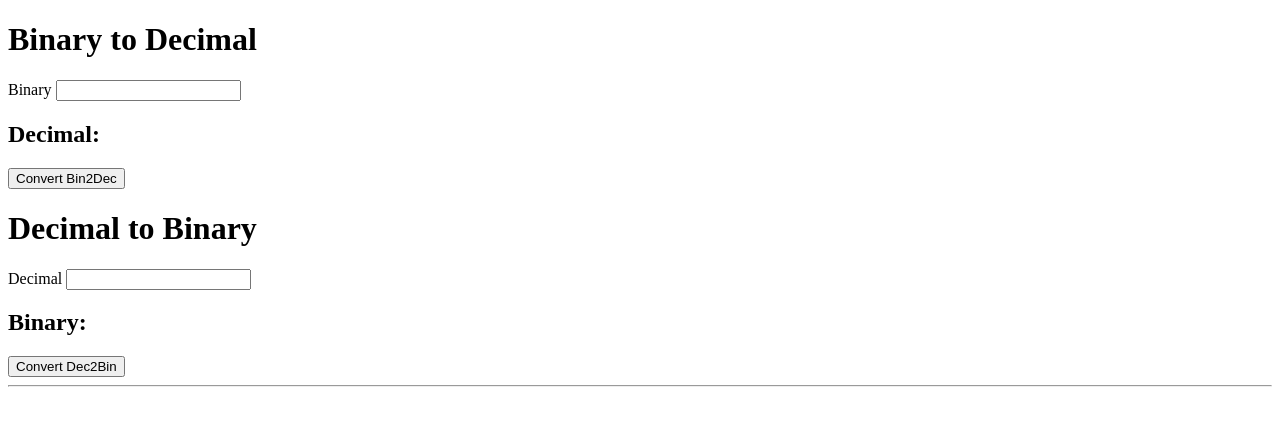
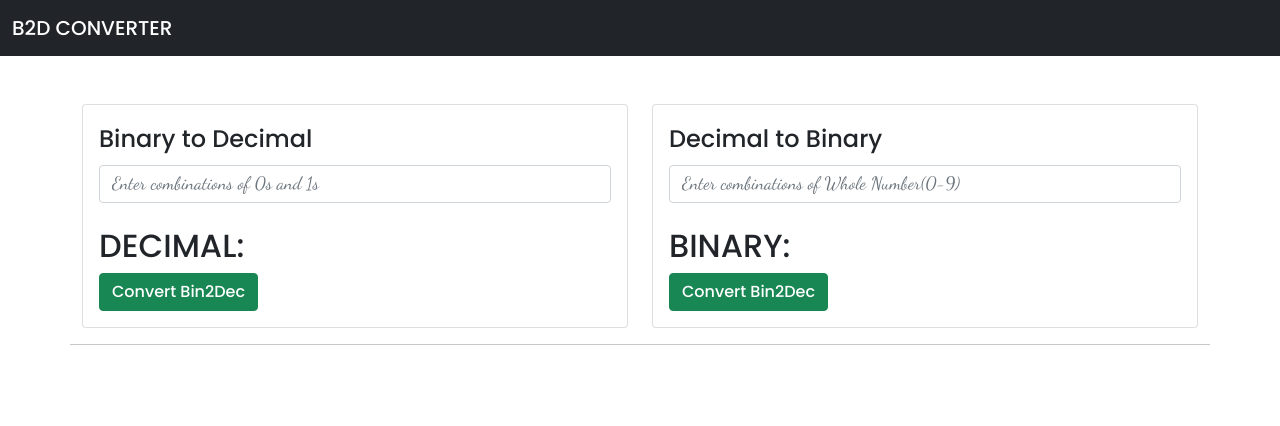
Before and after one commit to habeebability/BinToDecimal, a plain HTML site: page index.html in a window 1280 px wide. Drawn offline with nearby package versions, Linux system fonts and the light colour scheme.

Commit message:
added boostrap for stylying

```diff
--- a/css/style.css
+++ b/css/style.css
@@ -0,0 +1,40 @@
+/* @import url('https://fonts.googleapis.com/css2?family=Poppins:ital,wght@0,300;0,500;0,700;1,200;1,500;1,600&display=swap'); */
+
+@import url('https://fonts.googleapis.com/css2?family=Dancing+Script:wght@400;500;600;700&family=Poppins:ital,wght@0,300;0,500;0,700;1,200;1,500;1,600&display=swap');
+*{
+    box-sizing: border-box;
+    margin: 0;
+    padding: 0;
+}
+
+body {
+    font-family: 'Poppins', sans-serif;
+
+}
+
+.card-header h3 {
+    color: #3e8e41;
+}
+
+::placeholder {
+    font-family: 'Dancing Script', cursive;
+    font-size: large;
+}
+
+/* .btn {
+    border: none !important;
+} */
+
+/* .navbar-brand {
+    font-family: 'Poppins', sans-serif;
+} */
+.btn:active {
+    background-color: #3e8e41;
+    box-shadow: 0 2px #666;
+    transform: translateY(4px);
+
+  }
+
+.btn:focus {
+    outline: none;
+}
--- a/index.html
+++ b/index.html
@@ -4,31 +4,82 @@
     <meta charset="UTF-8" />
     <meta http-equiv="X-UA-Compatible" content="IE=edge" />
     <meta name="viewport" content="width=device-width, initial-scale=1.0" />
+    <link
+      href="https://cdn.jsdelivr.net/npm/bootstrap@5.0.2/dist/css/bootstrap.min.css"
+      rel="stylesheet"
+      integrity="sha384-EVSTQN3/azprG1Anm3QDgpJLIm9Nao0Yz1ztcQTwFspd3yD65VohhpuuCOmLASjC"
+      crossorigin="anonymous"
+    />
+
+    <link rel="stylesheet" href="css/style.css" />
+
     <title>Binary To Decimal</title>
   </head>
   <body>
-    <div class="binary-to-dec">
-      <h1>Binary to Decimal </h1>
-      <label for="bin">Binary</label>
-      <input type="text" id="bin" /><br />
-      <h2>Decimal: <span id="decimal-number"></span></h2>
+    <nav class="navbar navbar-dark bg-dark">
+      <div class="container-fluid">
+        <a class="navbar-brand text-center" href="#"> B2D CONVERTER </a>
+      </div>
+    </nav>
+
+    <div class="container my-5">
+
+      <div class="row my-3">
+        <div class="col-sm-6">
+          <div class="card">
+            <div class="card-body">
+              <form action="#">
+                <fieldset>
+                  <legend>Binary to Decimal</legend>
+                  <!-- <label for="bin">Binary</label> -->
+                  <input class="form-control" type="text" id="bin" placeholder="Enter combinations of 0s and 1s" /><br />
+                </fieldset>
+              </form>
+              <h2>DECIMAL: <span id="decimal-number"></span></h2>
+
+              <button class="btn btn-success" type="submit" id="bin2dec-btn" data-bs-toggle="modal" data-bs-target="#b2dModal">
+                Convert Bin2Dec
+              </button>
+            </div>
+          </div>
+        </div>
+
+        <div class="col-sm-6">
+          <div class="card">
+            <div class="card-body">
+              <form >
+                <fieldset>
+                  <legend>Decimal to Binary</legend>
+                  <!-- <label for="decimal">Decimal</label> -->
+                  <input class="form-control" type="text" id="decimal" placeholder="Enter combinations of Whole Number(0-9)" /><br>
+
+                </fieldset>
+              </form>
+              <h2>BINARY: <span id="binary-number"></span></h2>
+
+              <button class="btn btn-success" type="submit" id="dec2bin-btn">
+                Convert Bin2Dec
+              </button>
+            </div>
+          </div>
+        </div>
+
+        <hr class="mt-3">
 
 
-      <button type="submit" id="bin2dec-btn">Convert Bin2Dec</button>
+
+
+      </div>
     </div>
 
-    <div class="dec-to-binary">
-        <h1>Decimal to Binary </h1>
-        <label for="bin">Decimal</label>
-        <input type="text" id="decimal" /><br />
-        <h2 >Binary: <span id="binary-number"></span></h2>
 
 
-        <button type="submit" id="dec2bin-btn">Convert Dec2Bin</button>
-      </div>
-      <hr />
 
-
+    <script
+      src="https://cdn.jsdelivr.net/npm/bootstrap@5.0.2/dist/js/bootstrap.bundle.min.js"
+      integrity="sha384-MrcW6ZMFYlzcLA8Nl+NtUVF0sA7MsXsP1UyJoMp4YLEuNSfAP+JcXn/tWtIaxVXM"
+      crossorigin="anonymous"
+    ></script>
     <script src="js/script.js"></script>
   </body>
 </html>
--- a/js/script.js
+++ b/js/script.js
@@ -1,5 +1,6 @@
 const decimal = document.querySelector('#decimal');
 const bin = document.querySelector('#bin');
+const alertMessage = document.querySelector('#alert-text')
 
 const bin2DecBtn = document.querySelector('#bin2dec-btn');
 const dec2BinBtn = document.querySelector('#dec2bin-btn');
@@ -14,10 +15,16 @@ const convertBinToDec = () => {
     let binDigit = bin.value;
     let binArr = Array.from(binDigit);
 
+    if(binDigit.trim() === ''){
+        alert('enter a number');
+
+    }
+
     binArr.forEach((val)=>{
-        if(val > 1) {
+        if(val > 1 ) {
             alert('Enter Combinations of zeros(0)s and one(1)')
         }
+
         else {
             decValue.innerHTML = parseInt(binDigit,2);
         }
@@ -30,7 +37,15 @@ const convertBinToDec = () => {
 
 const convertDecToBin = () => {
     let decDigit = parseInt(decimal.value);
-    binValue.innerHTML = decDigit.toString(2);
+    if(Number.isNaN(decDigit)){
+        alert('enter a number')
+    }
+
+
+    else {
+        binValue.innerHTML = decDigit.toString(2);
+
+    }
 
     decimal.value = '';
 
```
